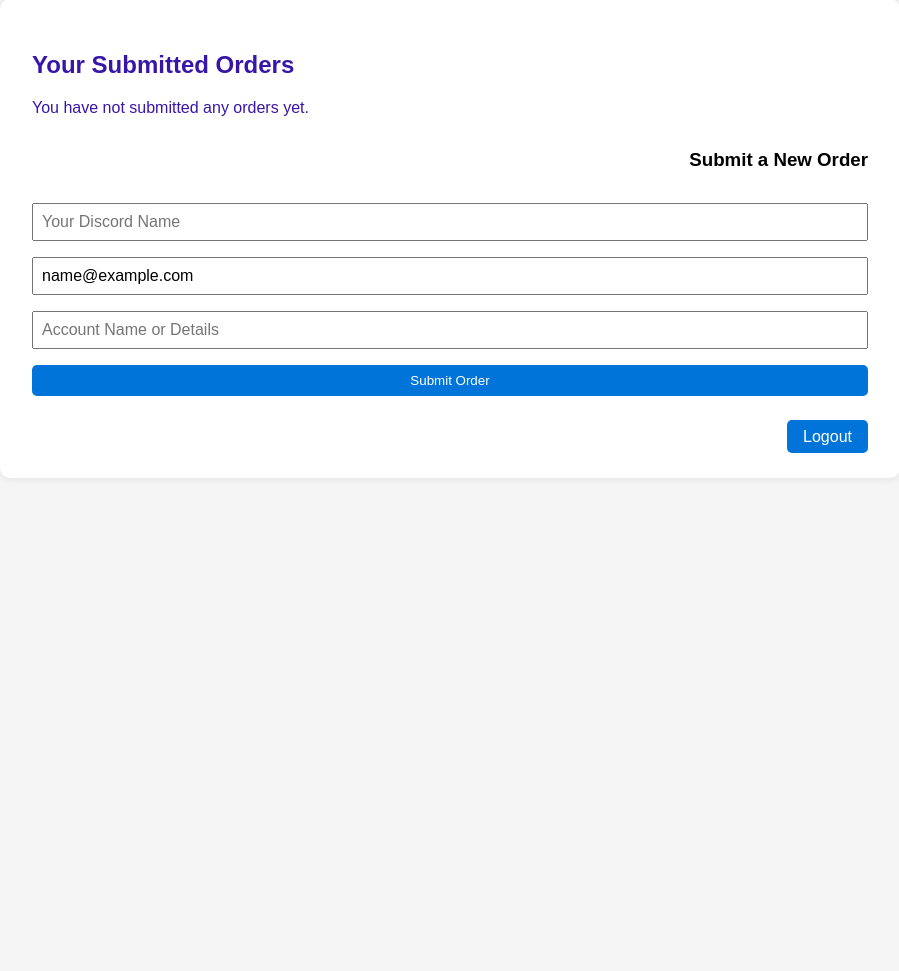
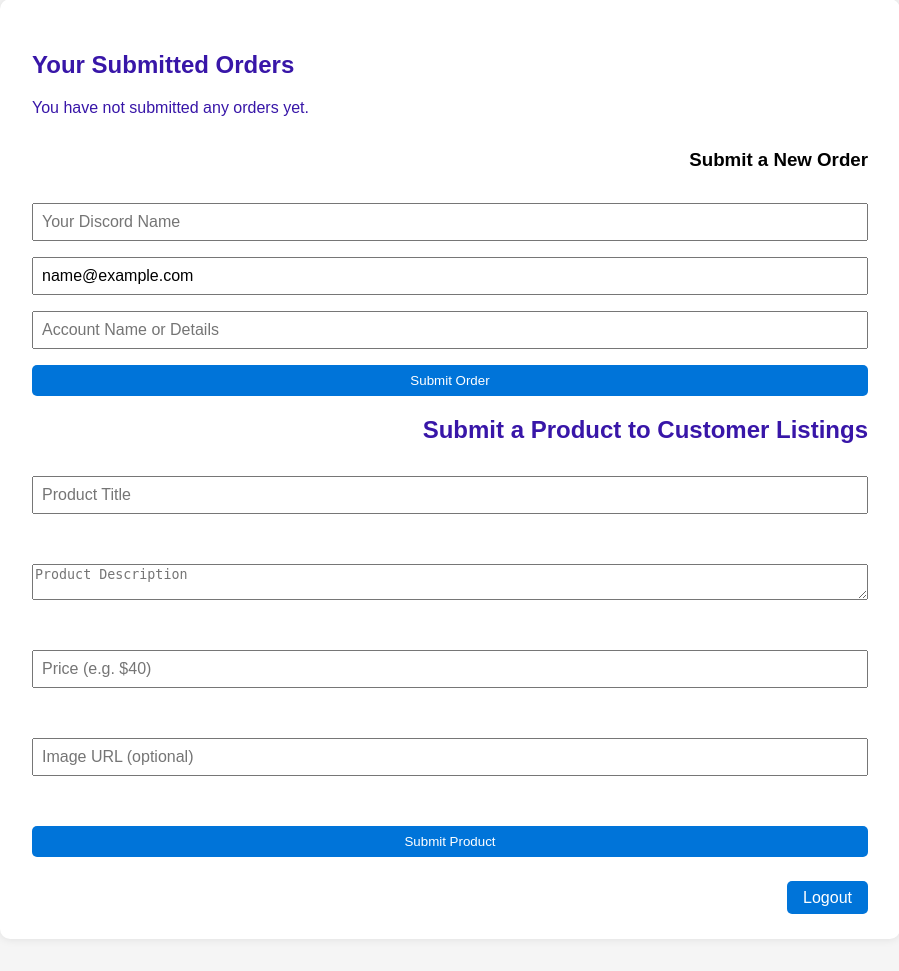
Before and after one commit to Littlemuzz5/Design-and-Technology-major-project, a Flask app: page /user in a window 1280 px wide. Shown: the part 145-1116 px from the top of the page, without its empty margins (190-1089 px from the left). Before the commit the page ends 598 px from the top, so only its background shows below. Run offline with Flask 3, Linux system fonts and the light colour scheme; the visitor is signed in with stand-in values (Sample User, id 1); data that the repository does not hold is empty.

Commit message:
Add files via upload

```diff
--- a/app.py
+++ b/app.py
@@ -122,6 +122,8 @@ def payment():
 
 
 
+
+
 # -----------------------------
 # Tasks API
 # -----------------------------
@@ -177,6 +179,30 @@ def signup():
     db.session.commit()
 
     return f"<h2>Thanks for signing up, {email}!</h2><a href='/'>Back to Home</a>"
+
+
+
+@app.route("/submit-listing", methods=["POST"])
+@login_required
+def submit_listing():
+    title = request.form.get("title")
+    description = request.form.get("description")
+    price = request.form.get("price")
+    image_url = request.form.get("image_url", "")
+
+    listing = AccountListing(
+        title=title,
+        description=description,
+        price=price,
+        image_url=image_url,
+        status="pending",
+        owner_id=current_user.id
+    )
+
+    db.session.add(listing)
+    db.session.commit()
+    return redirect("/user")
+
 
 
 # -----------------------------
--- a/templates/user.html
+++ b/templates/user.html
@@ -50,7 +50,19 @@
         <input type="text" name="accountName" placeholder="Account Name or Details" required>
         <button type="submit">Submit Order</button>
       </form>
+
+      <h2>Submit a Product to Customer Listings</h2>
+<form action="/submit-listing" method="POST">
+  <input type="text" name="title" placeholder="Product Title" required><br>
+  <textarea name="description" placeholder="Product Description" required></textarea><br>
+  <input type="text" name="price" placeholder="Price (e.g. $40)" required><br>
+  <input type="text" name="image_url" placeholder="Image URL (optional)"><br>
+  <button type="submit">Submit Product</button>
+</form>
+
     </div>
+
+
 
     <div class="logout">
       <a href="/logout">Logout</a>
```
